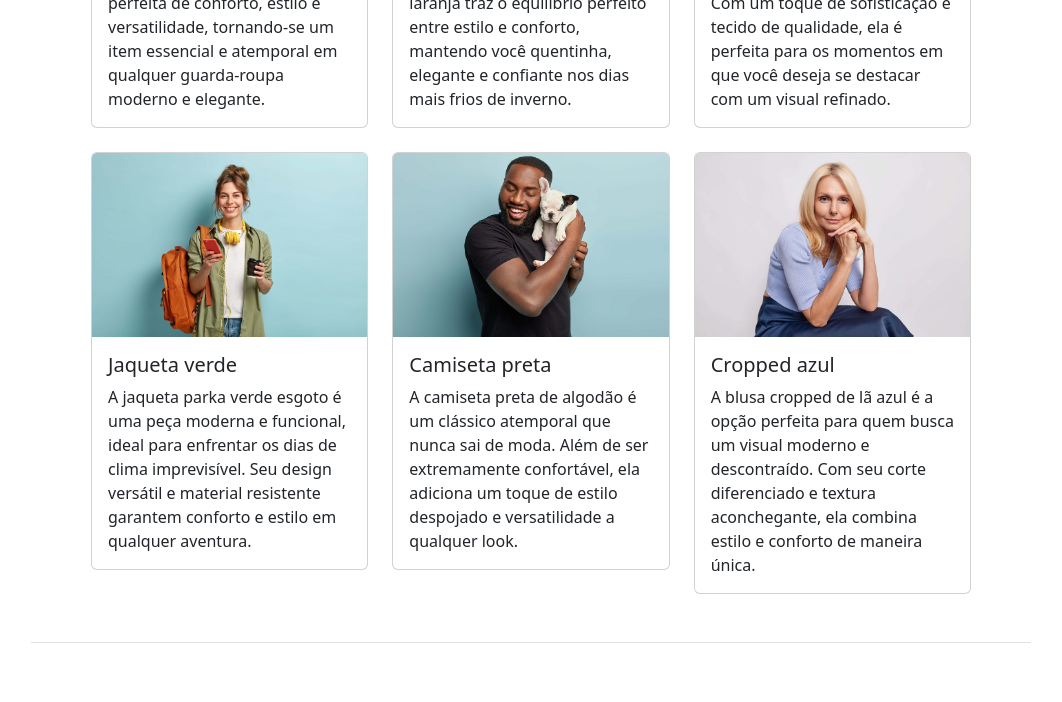
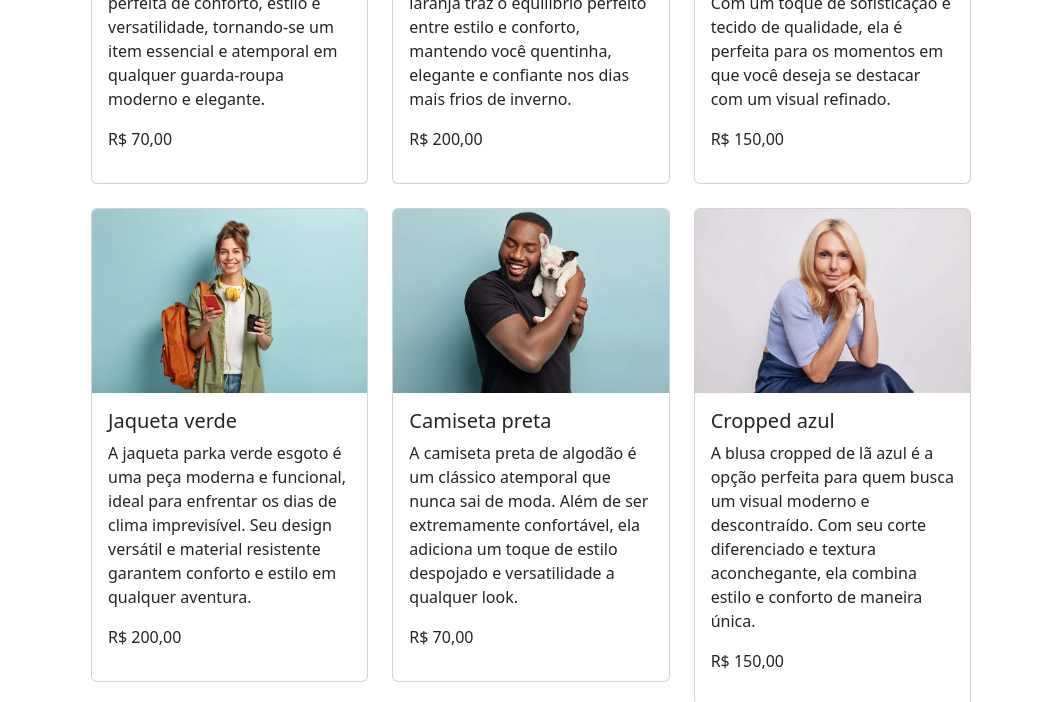
Before and after one commit to ellendutra/vitrine-loja, a plain HTML site: page index.html in a window 1280 px wide. Shown: the part 1990-2692 px from the top of the page, without its empty margins (109-1171 px from the left). Drawn offline with nearby package versions, Linux system fonts and the light colour scheme.

Commit message:
inseridos preços

```diff
--- a/index.html
+++ b/index.html
@@ -133,6 +133,7 @@
           <div class="card-body">
             <h5 class="card-title">Camiseta branca</h5>
             <p class="card-text">A clássica camiseta branca de algodão é a combinação perfeita de conforto, estilo e versatilidade, tornando-se um item essencial e atemporal em qualquer guarda-roupa moderno e elegante.</p>
+            <p>R$ 70,00</p>
           </div>
         </div>
       </div>
@@ -142,6 +143,7 @@
           <div class="card-body">
             <h5 class="card-title">Blusa laranja</h5>
             <p class="card-text">Com uma cor vibrante e aconchegante, a blusa de lã laranja traz o equilíbrio perfeito entre estilo e conforto, mantendo você quentinha, elegante e confiante nos dias mais frios de inverno.</p>
+            <p>R$ 200,00</p>
           </div>
         </div>
       </div>
@@ -151,6 +153,7 @@
           <div class="card-body">
             <h5 class="card-title">Camisa cinza</h5>
             <p class="card-text">A camisa social cinza é a escolha certa para ocasiões elegantes. Com um toque de sofisticação e tecido de qualidade, ela é perfeita para os momentos em que você deseja se destacar com um visual refinado.</p>
+            <p>R$ 150,00</p>
           </div>
         </div>
       </div>
@@ -161,6 +164,7 @@
             <h5 class="card-title">Jaqueta verde</h5>
             <p class="card-text">A jaqueta parka verde esgoto é uma peça moderna e funcional, ideal para enfrentar os dias de clima imprevisível. Seu
             design versátil e material resistente garantem conforto e estilo em qualquer aventura.</p>
+            <p>R$ 200,00</p>
           </div>
         </div>
       </div>
@@ -172,6 +176,7 @@
             <h5 class="card-title">Camiseta preta</h5>
             <p class="card-text">A camiseta preta de algodão é um clássico atemporal que nunca sai de moda. Além de ser extremamente confortável, ela
             adiciona um toque de estilo despojado e versatilidade a qualquer look.</p>
+            <p>R$ 70,00</p>
           </div>
         </div>
       </div>
@@ -183,6 +188,7 @@
             <h5 class="card-title">Cropped azul</h5>
             <p class="card-text">A blusa cropped de lã azul é a opção perfeita para quem busca um visual moderno e descontraído. Com seu corte
             diferenciado e textura aconchegante, ela combina estilo e conforto de maneira única.</p>
+            <p>R$ 150,00</p>
           </div>
         </div>
       </div>
```
